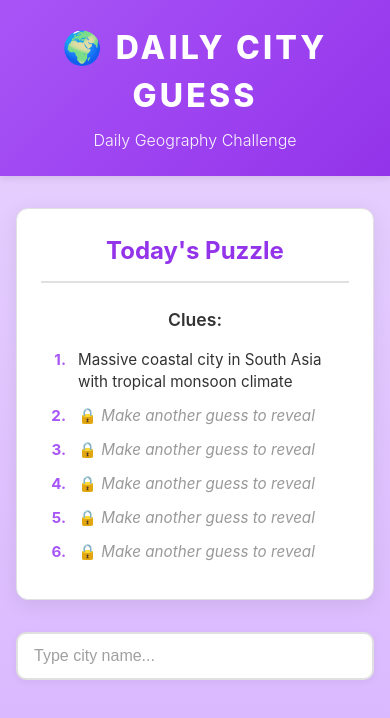
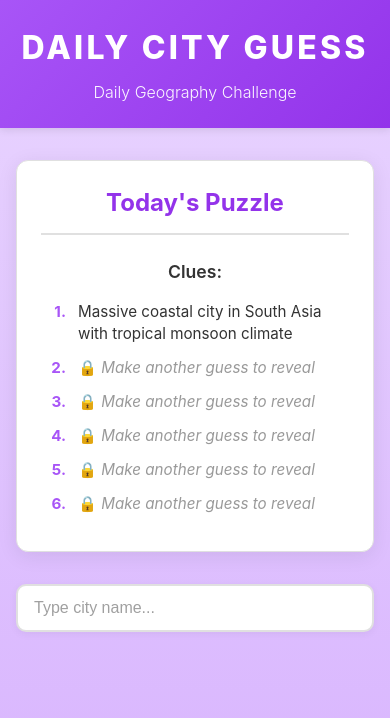
Before and after one commit to djcastelino/daily-city-guess, a React (Vite) app: page / in a window 390 px wide. Shown: the top 718 px of the page. Built offline with nearby package versions, Linux system fonts and the light colour scheme.

Commit message:
Remove globe emoji from title for better mobile alignment

```diff
--- a/src/components/Header.tsx
+++ b/src/components/Header.tsx
@@ -9,7 +9,7 @@ export default function Header() {
       <div className="header-content">
         <div className="header-center">
           <h1 className="title">
-            🌍 DAILY CITY GUESS
+            DAILY CITY GUESS
           </h1>
           <p className="subtitle">Daily Geography Challenge</p>
           {stats.currentStreak > 0 && (
```
